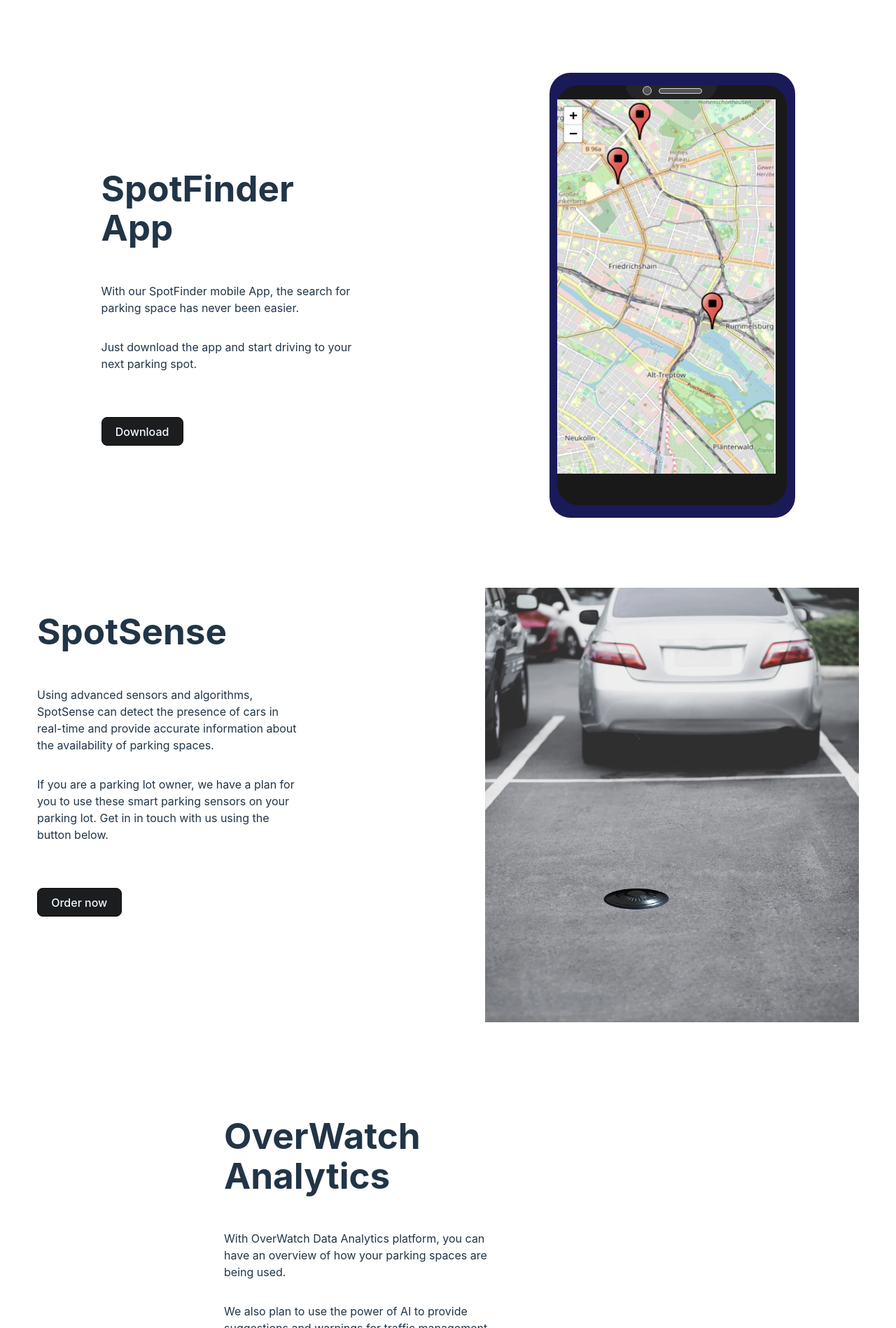
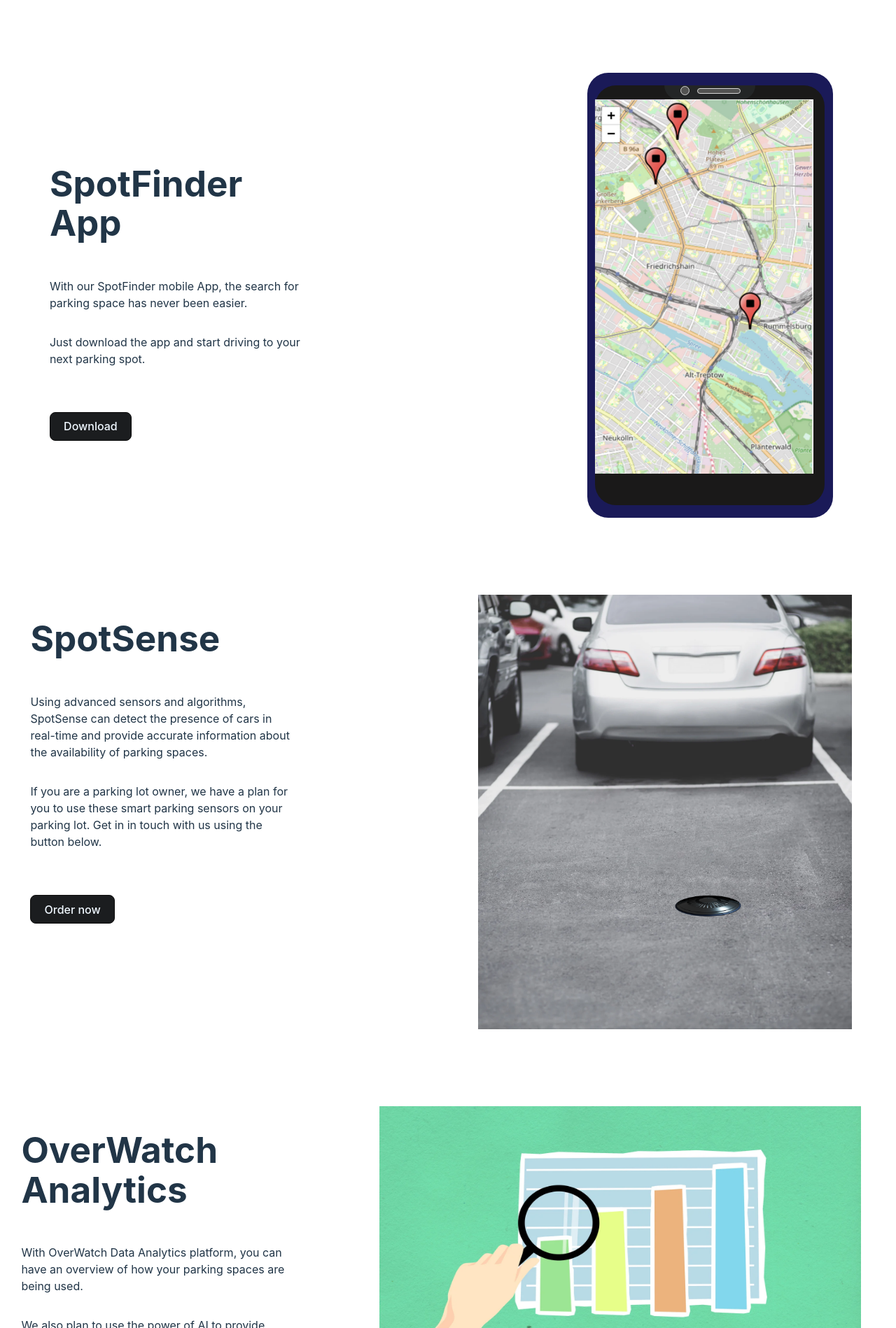
Before and after one commit to SpotTroop/website, a React (Vite) app in the folder website/: page / in a window 1280 px wide. Shown: the part 802-2700 px from the top of the page at 70% size. Built offline with nearby package versions, Linux system fonts and the light colour scheme.

Commit message:
scrolling removed from left to right

```diff
--- a/website/src/App.css
+++ b/website/src/App.css
@@ -41,7 +41,13 @@ nav ul{
     font-size: xx-large;
   }
 
-.HomeMainImage h1{
+.backgroundImag{
+    width: 98.5vw;
+    height: 100vh;
+
+    object-fit: cover;
+}
+.Home h1{
     position:absolute;
     font-family: 'Russo One', sans-serif;
     font-size: 70px;
@@ -54,7 +60,7 @@ nav ul{
     letter-spacing: 0em;
 
   }
-.HomeMainImage .Logo{
+  .Home .Logo{
     position:absolute;
     top: 36%;
     left: 50%;
@@ -63,7 +69,7 @@ nav ul{
 
   }
 
-.HomeMainImage .content{
+  .Home .content{
     position:absolute;
     top: 59%;;
     left: 50%;
@@ -73,7 +79,7 @@ nav ul{
   }
 
 
-.HomeMainImage .sensor{
+  .Home .sensor{
     position:absolute;
     top: 75%;
     left: 50%;
@@ -168,12 +174,14 @@ span {
     color: aliceblue;
     background-color: #1b1d1f;
     border: 1px solid rgb(11, 11, 11);
+    margin-bottom: 15px;
   }
+
 
 .SpotFinder{
   display: flex;
   flex-wrap: wrap;
-
+  width: 100%;
   margin-top: 100px;
   line-height: 1.5em;
   justify-content: center;
@@ -182,7 +190,8 @@ span {
 .SpotFinder .left{
   display: flex;
   align-items: center;
-  width: 50%;
+  width: 60vw;
+  margin-bottom: 10px;
 }
 .SpotFinder .left .para{
   display: flex;
@@ -201,38 +210,8 @@ span {
 
 .SpotFinder .right{
   display: flex;
+  margin-bottom: 10px;
 
-}
-.SpotSense{
-  display: flex;
-  flex-wrap: wrap;
-  margin-top: 100px;
-  line-height: 1.5em;
-  justify-content: center;
-
-}
-
-.SpotSense .left{
-  display: flex;
-  width: 50vw;
-
-}
-.SpotSense .left .para{
-  display: flex;
-  width: 30vw;
-  flex-direction: column;
-}
-
-.DownloadButton{
-    display: flex;
-    align-content: flex-start;
-    flex-direction: column;
-    flex-wrap: wrap;
-    margin-top: 3rem;
-}
-
-.SpotSense .right{
-  display: flex;
 }
 
 .mobile {
@@ -297,11 +276,77 @@ span {
   height: 30px;
   border-radius: 0 0 45px 45px;
 }
+
+
+.SpotSense{
+  display: flex;
+  flex-wrap: wrap;
+  margin-top: 100px;
+  line-height: 1.5em;
+  justify-content: center;
+
+}
+
+.SpotSense .left{
+  display: flex;
+  width: 40vw;
+  margin-bottom: 10px;
+
+}
+.SpotSense .left .para{
+  display: flex;
+  width: 30vw;
+  flex-direction: column;
+}
+
+
+.SpotSense .right{
+  display: flex;
+  margin-bottom: 10px;
+}
+
+.SpotSense1{
+  display: flex;
+  flex-wrap: wrap;
+  margin-top: 100px;
+  line-height: 1.5em;
+  justify-content: center;
+
+}
+
+.SpotSense1 .left{
+  display: flex;
+  width: 50vw;
+  margin-bottom: 10px;
+
+}
+.SpotSense1 .left .para{
+  display: flex;
+  width: 30vw;
+  flex-direction: column;
+}
+
+
+.SpotSense1 .right{
+  display: flex;
+  margin-bottom: 10px;
+}
+
+
+.DownloadButton{
+  display: flex;
+  align-content: flex-start;
+  flex-direction: column;
+  flex-wrap: wrap;
+  margin-top: 3rem;
+}
+
 .sensor1{
   position: absolute;
-  left: 50%;
+  left: 58%;
   transform: translate(238%, 1415%);
 }
+
 /* team member image section */
 .team {
   display: flex;
@@ -318,11 +363,6 @@ span {
   width: 166px;
   height: 177px;
 }
-.backgroundImag{
-  height: 100vh;
-  width: 100vw;
-  object-fit: cover;
-}
 .headerr{
 
   text-align: center;
@@ -337,7 +377,6 @@ span {
   margin: 2%;
   padding: 5px;
 }
-
 
 .footer{
   display: flex;
--- a/website/src/Pages/Home.jsx
+++ b/website/src/Pages/Home.jsx
@@ -1,12 +1,11 @@
 import React from "react";
 import Header from "../component/Header";
 
-
-const Home = () => {
+function Home(){
   return (
     <>
      <Header/>
-      <div className="HomeMainImage">
+      <div className="Home">
         <h1>SpootTroop</h1>
         <div
           style={{
@@ -40,8 +39,8 @@ const Home = () => {
         </div>
         <img
           src="../src/assets/Parking.webp"
-          alt="background image"
-          style={{ objectFit: "cover", width: "100vw", height: "100vh" }}
+          alt="background image" className="backgroundImag"
+
         />
         <img
           src="../src/assets/Logo.webp"
@@ -59,7 +58,6 @@ const Home = () => {
           className="sensor"
         />
       </div>
-
       <div className="SpotFinder">
         <div className="left">
           <div className="para">
@@ -96,7 +94,7 @@ const Home = () => {
           </div>
         </div>
       </div>
-      <div className="SpotSense">
+      <div className="SpotSense1">
         <div className="left">
           <div className="para">
             <h1>SpotSense</h1>
@@ -154,17 +152,17 @@ const Home = () => {
       <div className="team">
 
         <div className="member">
-          <img src="../src/assets/erik.png" alt="erik" width={166} height={175}  />
+          <img src="../src/assets/erik.png" alt="erik" className="team-member"  />
           <p>Eric Astor </p>
           <p>CFO</p>
         </div>
         <div className="member">
-          <img src="../src/assets/florian.png" alt="florian" width={166} height={175}  />
+          <img src="../src/assets/florian.png" alt="florian" className="team-member"  />
           <p>Florian Manthey </p>
           <p>CEO</p>
         </div>
         <div className="member">
-          <img src="../src/assets/waqar.png"  alt="waqar" width={166} height={175}/>
+          <img src="../src/assets/waqar.png"  alt="waqar" className="team-member" />
           <p>Waqar Rashid </p>
           <p>CTO</p>
         </div>
@@ -224,9 +222,8 @@ const Home = () => {
         </div>
         </div>
         </div>
+      </>
+    );
 
-    </>
-  );
-};
-
+}
 export default Home;
```
Lines whose indentation alone changed are shown as unchanged.
